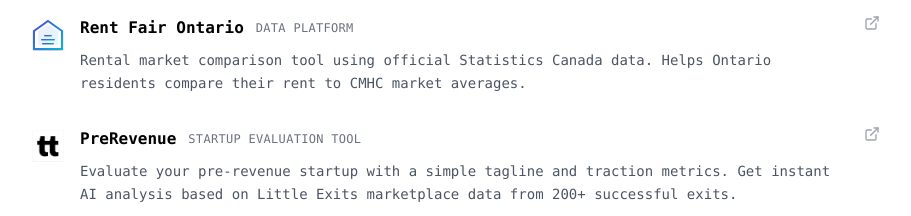
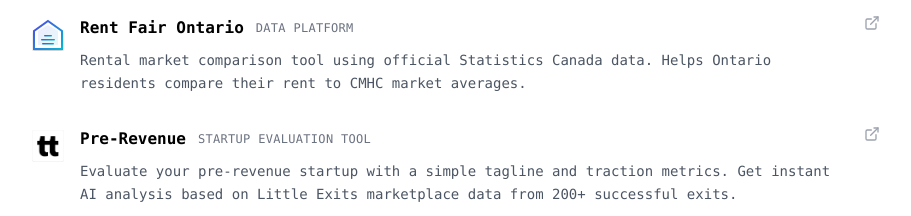
Before and after one commit to campbellsinvestment/stepocampbell, a Next.js app: page / in a window 1280 px wide. Shown: the part 1300-1516 px from the top of the page, without its empty margins (184-1095 px from the left). Built offline with nearby package versions, Linux system fonts and the light colour scheme.

Commit message:
update prerevenue title

```diff
--- a/app/page.tsx
+++ b/app/page.tsx
@@ -223,7 +223,7 @@
                 iconPath: "/icons/rentfair-icon.svg"
               },
               {
-                title: "PreRevenue",
+                title: "Pre-Revenue",
                 description: "Evaluate your pre-revenue startup with a simple tagline and traction metrics. Get instant AI analysis based on Little Exits marketplace data from 200+ successful exits.",
                 link: "https://prerevenue.io",
                 type: "Startup Evaluation Tool",
```
